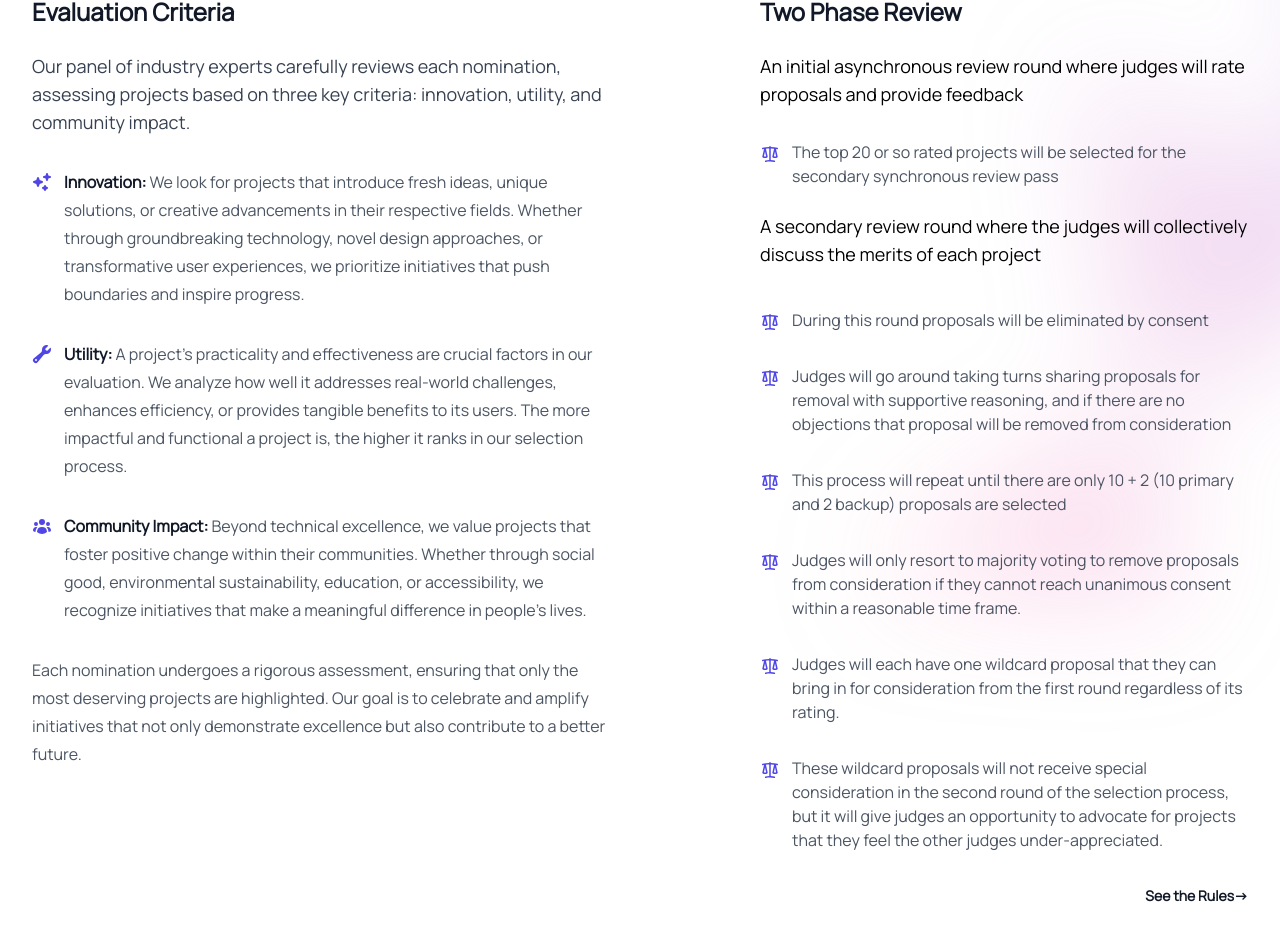
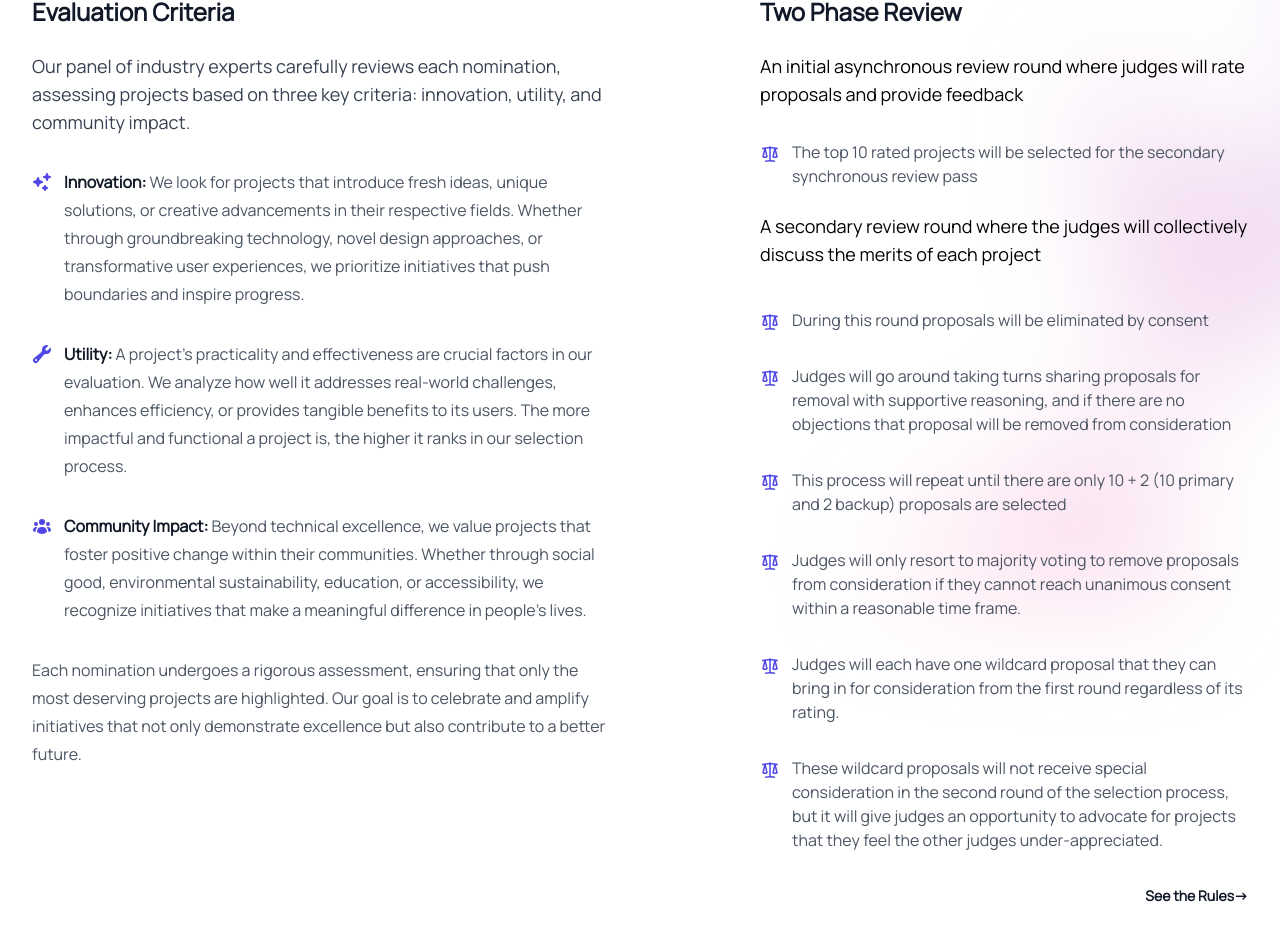
Before and after one commit to gosimfoundation/gosim-spotlight, a Vue app: page /#/judging in a window 1280 px wide. Shown: the part 1152-2089 px from the top of the page. Built offline with nearby package versions, Linux system fonts and the light colour scheme.

Commit message:
update count

```diff
--- a/src/components/Judging/ContentSection.vue
+++ b/src/components/Judging/ContentSection.vue
@@ -91,7 +91,7 @@
             <li class="flex gap-x-3">
               <ScaleIcon class="mt-1 h-5 w-5 flex-none text-indigo-600" aria-hidden="true" />
               <span><strong class="font-semibold text-gray-900"></strong>
-                The top 20 or so rated projects will be selected for the secondary synchronous review pass</span>
+                The top 10 rated projects will be selected for the secondary synchronous review pass</span>
             </li>
           </ul>
           <p class="mt-6 text-lg">
```
